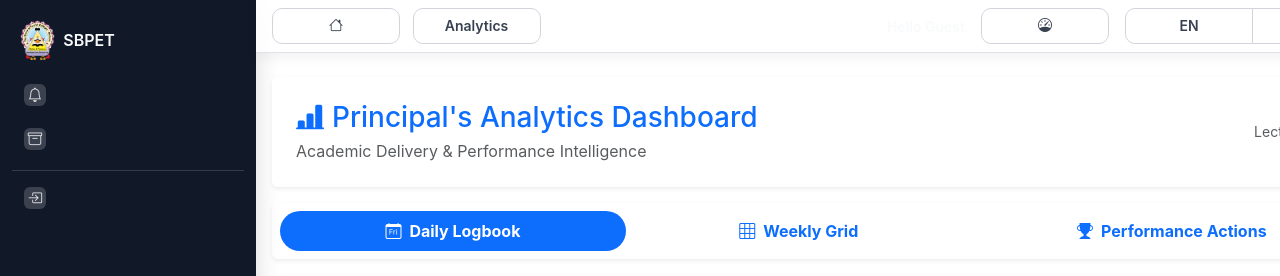
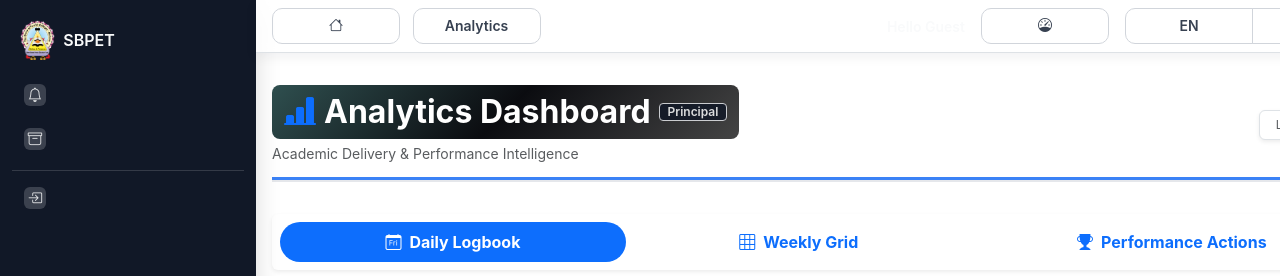
Before and after one commit to pathakpranav23/CMSv5, a Python web app: template cms_app/templates/module_analytics.html in a window 1280 px wide. Shown: the top 276 px of the page. Run offline with Jinja, Linux system fonts and the light colour scheme; the template is opened without the code that fills it, so the values that code supplies are empty.

Commit message:
Update Analytics Dashboard header to match Fees Module theme

```diff
--- a/cms_app/templates/module_analytics.html
+++ b/cms_app/templates/module_analytics.html
@@ -8,17 +8,21 @@
 <div class="row g-3">
   <!-- Header / Executive Summary -->
   <div class="col-12">
-    <div class="card bg-white border-0 shadow-sm">
-      <div class="card-body p-4">
-        <div class="d-flex justify-content-between align-items-center">
-          <div>
-            <h3 class="mb-1 text-primary"><i class="bi bi-bar-chart-line-fill me-2"></i>Principal's Analytics Dashboard</h3>
-            <div class="text-muted">Academic Delivery & Performance Intelligence</div>
-          </div>
-          <div class="text-end">
-            <h2 class="mb-0 fw-bold text-primary">{{ lecture_stats.total_today }}</h2>
-            <div class="small text-muted">Lectures Today</div>
-          </div>
+    <div class="section-header d-flex justify-content-between align-items-center mb-3">
+      <div>
+        <h2 class="mb-0 title d-flex align-items-center">
+          <i class="bi bi-bar-chart-line-fill me-2 text-primary"></i>
+          Analytics Dashboard
+          <span class="role-badge ms-2">Principal</span>
+        </h2>
+        <div class="text-muted small mt-1">Academic Delivery & Performance Intelligence</div>
+      </div>
+      <div class="actions">
+        <div class="d-flex align-items-center bg-white px-3 py-2 rounded shadow-sm border">
+           <div class="text-end lh-1">
+             <div class="h4 mb-0 fw-bold text-primary">{{ lecture_stats.total_today }}</div>
+             <div class="small text-muted" style="font-size: 0.75rem;">Lectures Today</div>
+           </div>
         </div>
       </div>
     </div>
```
